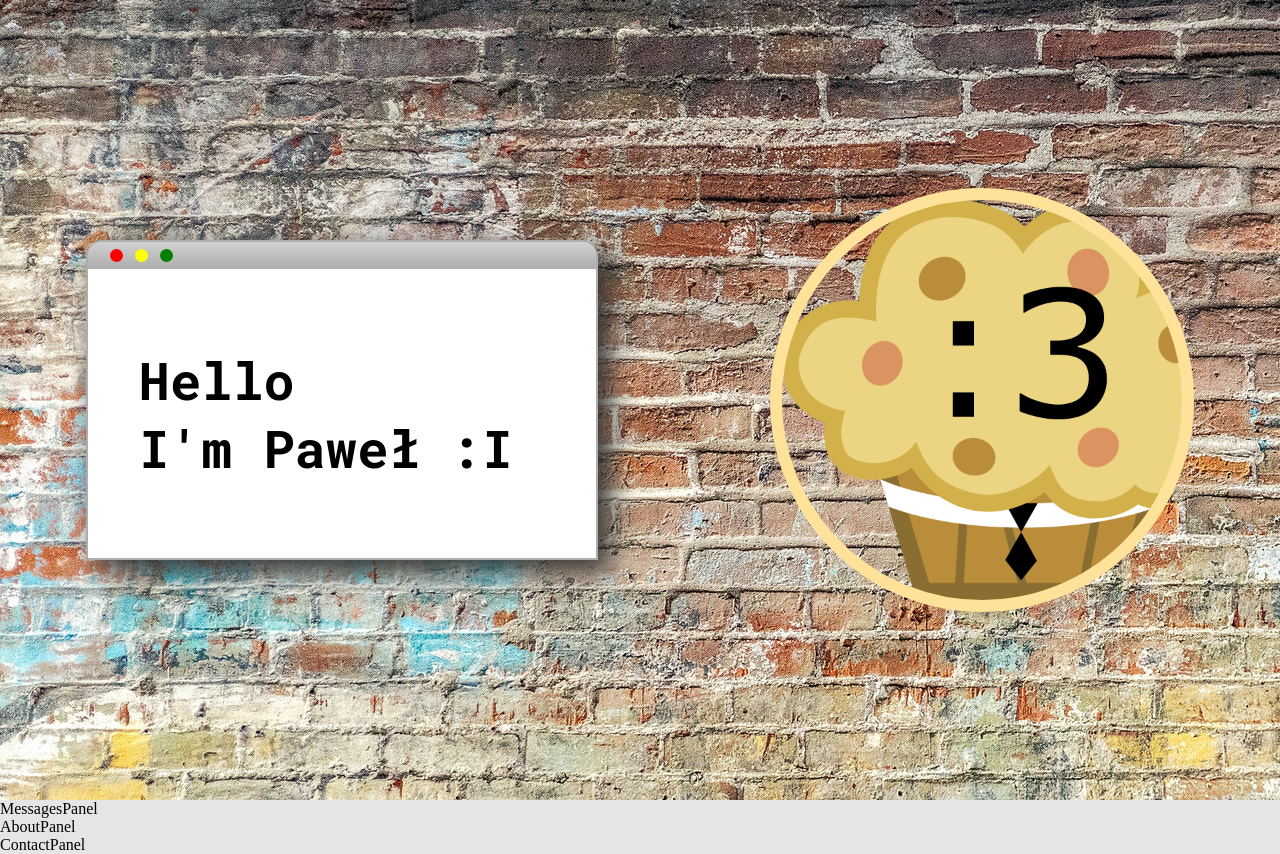
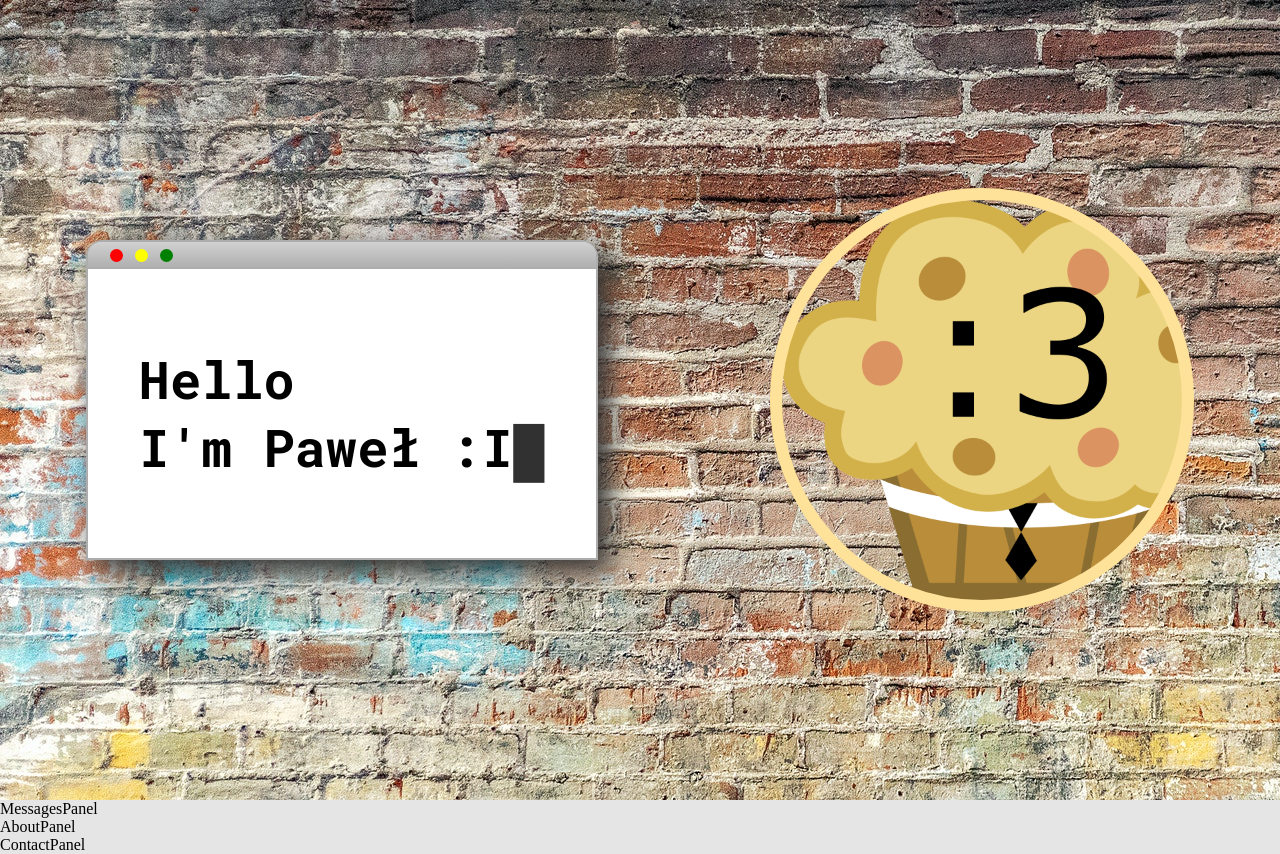
Before and after one commit to MrMuffinooo/portfolio, a Gatsby site: page / in a window 1280 px wide. Built offline with nearby package versions, Linux system fonts and the light colour scheme; Gatsby itself is replaced by a stand-in of ours.

Commit message:
Add typing animation

```diff
--- a/package.json
+++ b/package.json
@@ -18,7 +18,7 @@
     "gatsby-background-image": "^1.6.0",
     "react": "^18.1.0",
     "react-dom": "^18.1.0",
-    "react-textfit": "^1.1.1",
+    "react-typed": "^1.2.0",
     "styled-components": "^5.3.5"
   },
   "devDependencies": {
--- a/src/components/IntroductionPanel.jsx
+++ b/src/components/IntroductionPanel.jsx
@@ -3,6 +3,7 @@ import styled from "styled-components"
 import wall from "../../static/wall.jpg"
 import avatar from "../../static/av.png"
 import { device } from "../util/globals"
+import Typed from "react-typed"
 
 function IntroductionPanel() {
   const Container = styled.div`
@@ -99,9 +100,18 @@ function IntroductionPanel() {
           <BarDot style={{ backgroundColor: "green" }} />
         </TopBar>
         <Typing>
-          Hello
-          <br />
-          I'm Paweł :I
+          <Typed
+            strings={[
+              "Hello<br>",
+              "Hello<br>I'm Pawel",
+              "Hello<br>I'm Pawe",
+              "Hello<br>I'm Paweł",
+              "Hello<br>I'm Paweł :I ",
+            ]}
+            typeSpeed={40}
+            backSpeed={50}
+            cursorChar={"█"}
+          />
         </Typing>
       </Terminal>
       <Avatar />
```
Also changed, not shown: 1 other file.
